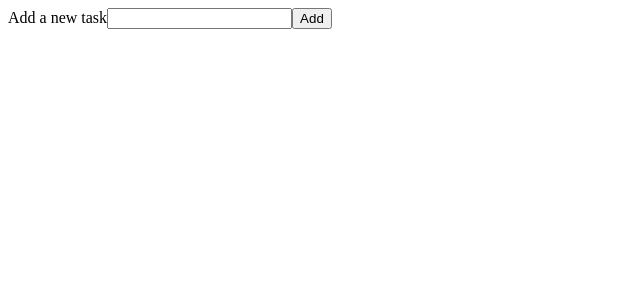
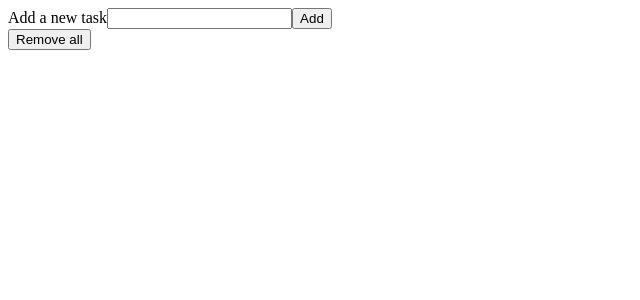
Before and after one commit to GiovanniCarboni/tw-test-one, a React (Create React App) app: page / in a window 1280 px wide. Shown: the top 300 px of the page, without its empty margins (0-640 px from the left). Built offline with nearby package versions, Linux system fonts and the light colour scheme.

Commit message:
Added remove all tasks action

```diff
--- a/src/App.js
+++ b/src/App.js
@@ -1,5 +1,6 @@
 import React, { useReducer, useEffect } from "react";
 import NewTask from "./components/NewToDo/NewTask";
+import Actions from "./components/Actions/Actions";
 import TaskList from "./components/Task/TaskList";
 
 export const TaskContext = React.createContext();
@@ -25,15 +26,21 @@ function App() {
     dispatchTaskAction({ type: "EDIT_TASK", id, text });
   };
 
+  const handleRemoveAllTasks = () => {
+    dispatchTaskAction({ type: "REMOVE_ALL" });
+  };
+
   const taskContextValue = {
     handleAddTask,
     handleRemoveTask,
     handleEditTask,
+    handleRemoveAllTasks,
   };
 
   return (
     <TaskContext.Provider value={taskContextValue}>
       <NewTask />
+      <Actions />
       <TaskList tasks={taskState} />
     </TaskContext.Provider>
   );
@@ -50,6 +57,8 @@ const taskReducer = (state, action) => {
       const tasksCopy = [...state];
       tasksCopy[index] = { ...state[index], text: action.text };
       return tasksCopy;
+    case "REMOVE_ALL":
+      return [];
     default:
       return defaultTasks;
   }
--- /dev/null
+++ b/src/components/Actions/Actions.js
@@ -0,0 +1,12 @@
+import React, { useContext } from "react";
+import { TaskContext } from "../../App";
+
+export default function Actions() {
+  const { handleRemoveAllTasks } = useContext(TaskContext);
+
+  return (
+    <div>
+      <button onClick={handleRemoveAllTasks}>Remove all</button>
+    </div>
+  );
+}
```
